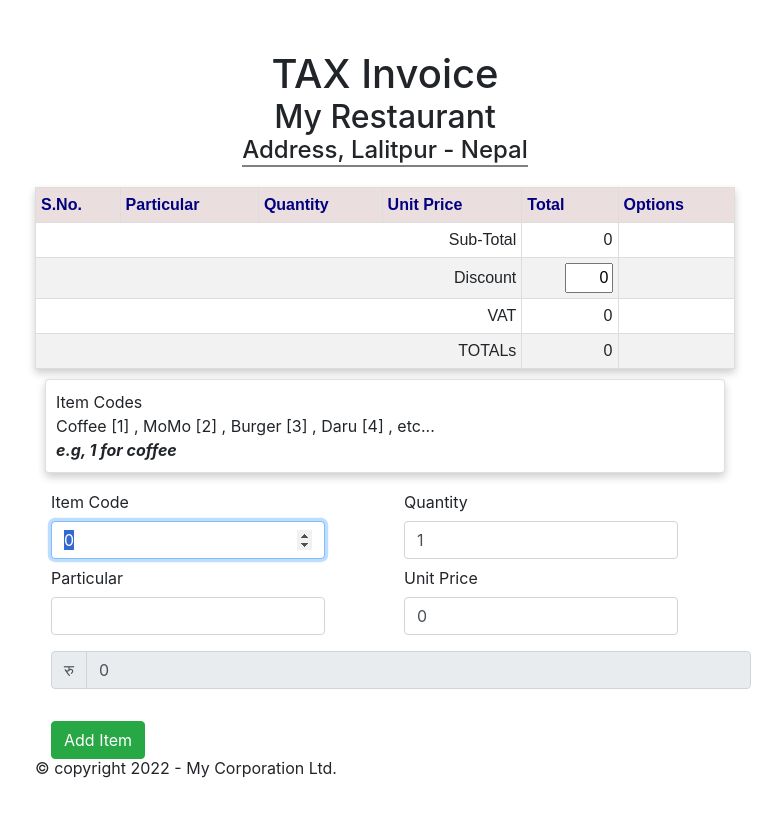
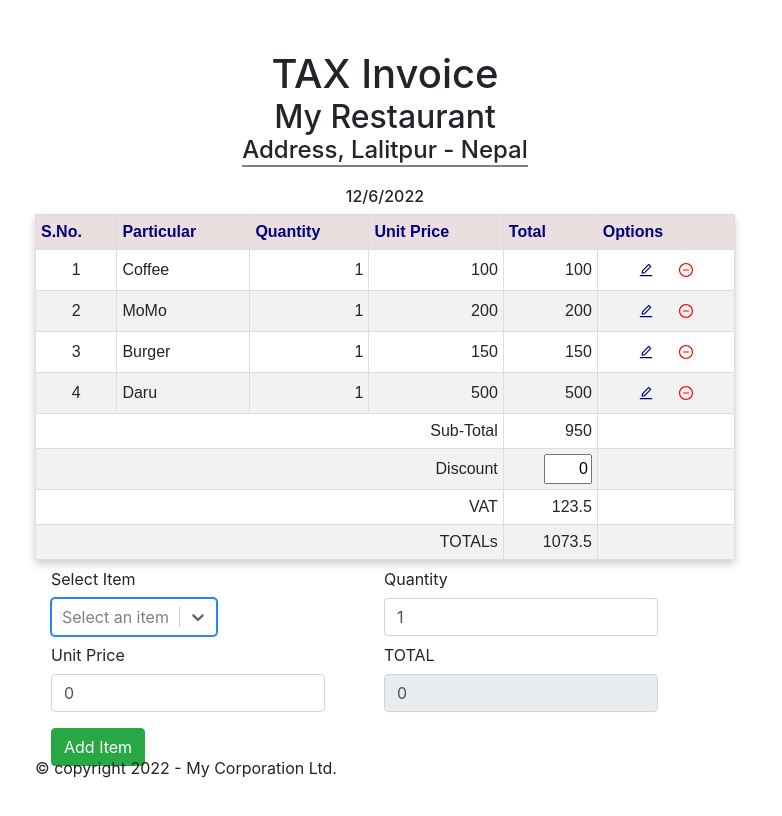
Before and after one commit to Gopal-Bhattarai/React, a React (Create React App) app: page / in a window 1280 px wide. Shown: the top 816 px of the page, without its empty margins (255-1037 px from the left). Built offline with nearby package versions, Linux system fonts and the light colour scheme.

Commit message:
created control "Creatable" using React-select & React-Toastify alerts

```diff
--- a/package.json
+++ b/package.json
@@ -7,9 +7,12 @@
     "@testing-library/react": "^13.4.0",
     "@testing-library/user-event": "^13.5.0",
     "react": "^18.2.0",
+    "react-datetime-picker": "^4.1.1",
     "react-dom": "^18.2.0",
     "react-icons": "^4.7.1",
     "react-scripts": "5.0.1",
+    "react-select": "^5.7.0",
+    "react-toastify": "^9.1.1",
     "react-widgets": "^5.8.4",
     "web-vitals": "^2.1.4"
   },
--- a/src/App.css
+++ b/src/App.css
@@ -101,7 +101,7 @@ input {
   font-size: 0.8em;
 }
 
-.errorMsg {
+/* .errorMsg {
   width: 300px;
   height: 100px;
   margin: 20px auto;
@@ -114,7 +114,7 @@ input {
   display: none;
   justify-content: center;
   align-items: center;
-}
+} */
 
 .footer{
   position: relative;
--- a/src/App.js
+++ b/src/App.js
@@ -1,13 +1,26 @@
 // import "./App.css";
+import { ToastContainer } from "react-toastify";
 import "./billing.css";
 
 import BillingList from "./component/BillingList";
-import CarsList from "./component/CarsList";
+// import CarsList from "./component/CarsList";
 import Footer from "./component/Footer";
 
 function App() {
   return (
     <div className="App">
+      <ToastContainer
+        position="top-center"
+        autoClose={5000}
+        hideProgressBar={false}
+        newestOnTop={false}
+        closeOnClick
+        rtl={false}
+        pauseOnFocusLoss
+        draggable
+        pauseOnHover
+        theme="light"
+        />
       {/* <CarsList /> */}
       <BillingList />
       <Footer />
--- a/src/component/BillingList.js
+++ b/src/component/BillingList.js
@@ -1,12 +1,14 @@
 import { useRef, useState, useEffect } from "react";
 import { AiOutlineMinusCircle, AiOutlineEdit } from "react-icons/ai";
 import { MENU } from "../constants/Menu";
+import { toast } from "react-toastify";
+// import Select from 'react-select'
+import Creatable from 'react-select/creatable'
+import 'react-toastify/dist/ReactToastify.css';
 
 function BillingList() {
-  const menu = MENU;
-
-  const [bills, setBills] = useState([]);
-  const [itemCode, setItemCode] = useState(0);
+  const [bills, setBills] = useState(MENU);
+  // const [itemCode, setItemCode] = useState(0);
   const [particular, setParticular] = useState("");
   const [quantity, setQuantity] = useState(1);
   const [unitPrice, setUnitPrice] = useState(0);
@@ -17,9 +19,9 @@ function BillingList() {
   const [grandTotal, setGrandTotal]   = useState(0);
   const [editState, setEditState] = useState(false);
   const [selectedBill, setSelectedBill] = useState(null);
-  const [errorMsg, setErrorMsg] = useState("");
+  // const [errorMsg, setErrorMsg] = useState("");
 
-  const errorMsgRef = useRef(null);
+  // const errorMsgRef = useRef(null);
   const itemCodeRef = useRef(null);
   const particularRef = useRef(null);
   const quantityRef = useRef(null);
@@ -28,31 +30,41 @@ function BillingList() {
 
 
   useEffect(()=>{
-    setSubTotal(bills.reduce((a,b) => a + b.total ,0));
+    setSubTotal(bills.reduce((a,b) => a + +b.total ,0));
     setLineTotal(quantity * unitPrice);
     setVat((subTotal - discount) * 13/100);
     setGrandTotal((subTotal - discount) + ((subTotal - discount) * 13/100))
   },[bills, quantity, unitPrice, subTotal, discount])
 
   //Timer function to clear(hide) error message
-  const clearErrorMsg = (seconds) => {
-    setTimeout(() => {
-      errorMsgRef.current.style.display = "none";
-    }, seconds);
-  };
+  // const clearErrorMsg = (seconds) => {
+  //   setTimeout(() => {
+  //     errorMsgRef.current.style.display = "none";
+  //   }, seconds);
+  // };
 
 
   const addItem = () => {
     if(!particular || quantity===0 || unitPrice ===0){
-        errorMsgRef.current.style.display = "flex";
+      toast.error('Please enter details', {
+        position: "top-center",
+        autoClose: 5000,
+        hideProgressBar: false,
+        closeOnClick: true,
+        pauseOnHover: true,
+        draggable: true,
+        progress: undefined,
+        theme: "light",
+        });
+        //errorMsgRef.current.style.display = "flex";
 
-        setErrorMsg(
-          "पागल होईगवा क्या ? \n what are you doing? <br> Particular, Quantity & Unit prices are mandatory!"
-        );
+        // setErrorMsg(
+        //   "पागल होईगवा क्या ? \n what are you doing? <br> Particular, Quantity & Unit prices are mandatory!"
+        // );
 
-        clearErrorMsg(7000);
-        itemCodeRef?.current.focus();
-        return;
+        // clearErrorMsg(7000);
+        // itemCodeRef?.current.focus();
+        // return;
       }
 
 
@@ -60,15 +72,19 @@ function BillingList() {
     setParticular('');
     setQuantity(1);
     setUnitPrice(0);
+    toast.success("New Item Added !")
+    particularRef?.current?.focus();
 };
 
   const updateCommit = () => {
     setBills(bills.map(bill=> bill.id === selectedBill.id ? {...bill, particular, quantity, unitPrice, total: quantity * unitPrice} : bill ))
-    setItemCode(0);
+    // setItemCode(0);
     setParticular('');
     setQuantity(1);
     setUnitPrice(0);
     setEditState(false)
+    toast.success("Update successful!")
+    particularRef?.current?.focus();
   }
 
   const updateItem = (bill) => {
@@ -77,6 +93,7 @@ function BillingList() {
     setUnitPrice(bill.unitPrice);
     setEditState(true);
     setSelectedBill(bill);
+    particularRef?.current?.focus();
   };
 
   const cancelUpdate =() => {
@@ -84,6 +101,7 @@ function BillingList() {
     setQuantity(1);
     setUnitPrice('');
     setEditState(false);
+    toast.warning("Cancelled Triggered")
   }
 
   const deleteItem = (id) => setBills(bills.filter(bill => bill.id!==id));
@@ -95,15 +113,16 @@ function BillingList() {
     }
   }
 
-  const checkMenu = () => {
-    menu.filter(item => {
-        if (parseInt(item.id) === parseInt(itemCode)){
-            setParticular(item.particular)
-            setUnitPrice(item.price)
-        }
-        return 0
-    })
-  }
+
+  // const checkMenu = () => {
+  //   bills.filter(item => {
+  //       if (parseInt(item.id) === parseInt(itemCode)){
+  //           setParticular(item.particular)
+  //           setUnitPrice(item.price)
+  //       }
+  //       return 0
+  //   })
+  // }
 
   return (
     <div>
@@ -111,9 +130,10 @@ function BillingList() {
         <h1 className="titleText">TAX Invoice</h1>
         <h2 className="nameText">My Restaurant</h2>
         <h4 className="addressText">Address, Lalitpur - Nepal</h4>
+        <h6 className="dateText">{new Date().toLocaleDateString("en-US") }</h6>
         <table className="myTable">
           <thead>
-            <tr>
+            <tr key="0">
               <th>S.No.</th>
               <th>Particular</th>
               <th>Quantity</th>
@@ -124,7 +144,7 @@ function BillingList() {
           </thead>
           <tbody>
             {bills.map((bill, i) => (
-              <tr key={bill.id}>
+              <tr key={+bill.id}>
                 <td align="center">{i + 1}</td>
                 <td>{bill.particular}</td>
                 <td align="right">{bill.quantity}</td>
@@ -153,23 +173,50 @@ function BillingList() {
             <tr><td colSpan="4" align="right">TOTALs</td><td align="right">{grandTotal}</td><td></td></tr>
           </tbody>
         </table>
-        <div className="errorMsg" ref={errorMsgRef}>
+        {/* <div className="errorMsg" ref={errorMsgRef}>
           {errorMsg}
-        </div>
+        </div> */}
       </div>
 
+
+      {/* //Previously written costomized Item codes
       <div className="card">
         <div className="label">Item Codes</div>
-          {menu.map(item => (
+          {bills.map(item => (
               <span key={item.id}> {item.particular} [{ item.id}] {", "}</span>
           ))} etc...
         <div><b><i>e.g, 1 for coffee</i></b></div>
-      </div>
+      </div> */}
 
       <div className="control d-flex">
         <div className="form-inline mx-3">
-          <label class="form-control-plaintext">Item Code</label>
-            <input
+          <label className="form-control-plaintext">Select Item</label>
+          <Creatable
+          options={bills.map(item=> ({...item, value: item.price, label: `${item.particular} Rs. ${item.unitPrice}`}) )}
+          isMulti={false}
+          placeholder="Select an item"
+          isSearchable={true}
+          autoFocus={true}
+          ref={particularRef}
+          onKeyDown={(e)=> e.key === 'Enter' ? unitPriceRef?.current.focus() : void 0 }
+          onChange={(e)=> {
+            setParticular(e.value)
+            e.unitPrice ? setUnitPrice(e.unitPrice) : setUnitPrice(0)
+            console.log(e);
+            }
+          }
+          />
+          <label className="form-control-plaintext">Unit Price</label>
+          <input
+            type="number"
+            className="form-control"
+            value={unitPrice}
+            ref={unitPriceRef}
+            onFocus={(e)=>e.target.select()}
+            onChange={(e) => setUnitPrice(e.target.value)}
+            onKeyDown={(e)=> e.key === 'Enter' ? quantityRef?.current.focus() : void 0 }
+          />
+            {/* <input
               type="number"
               class="form-control"
               value={itemCode}
@@ -177,55 +224,44 @@ function BillingList() {
               onBlur={checkMenu}
               onFocus={(e)=>e.target.select()}
               onChange={(e) => setItemCode(e.target.value)}
-              onKeyDown={(e) => e.key === 'Enter' ? particularRef.current.focus() : void 0 }
+              onKeyDown={(e) => e.key === 'Enter' ? particularRef?.current.focus() : void 0 }
               autoFocus
-            />
-            <label class="form-control-plaintext">Particular</label>
+            />  */}
+            {/* <label className="form-control-plaintext">Particular</label>
             <input
               type="text"
-              class="form-control"
+              className="form-control"
               value={particular}
               ref={particularRef}
               onChange={(e) => setParticular(e.target.value)}
               onKeyDown={(e) => e.key === 'Enter' ? quantityRef.current.focus() : void 0 }
-            />
+            /> */}
         </div>
 
         <div className="form-inline">
-          <label class="form-control-plaintext">Quantity</label>
+          <label className="form-control-plaintext">Quantity</label>
           <input
             type="number"
-            class="form-control"
+            className="form-control"
             value={quantity}
             ref={quantityRef}
             onFocus={(e)=>e.target.select()}
             onChange={(e) => setQuantity(e.target.value)}
-            onKeyDown={(e)=> e.key === 'Enter' ? unitPriceRef.current.focus() : void 0 }
+            onKeyDown={(e)=> e.key === 'Enter' ? (editState? updateCommit() : addItem() ) : void 0 }
           />
-          <label class="form-control-plaintext">Unit Price</label>
-          <input
-            type="number"
-            class="form-control"
-            value={unitPrice}
-            ref={unitPriceRef}
-            onFocus={(e)=>e.target.select()}
-            onChange={(e) => setUnitPrice(e.target.value)}
-            onKeyDown={(e)=> e.key === 'Enter' ? submitRef.current.focus() : void 0 }
-          />
+          <div className="form-inline">
+          <label className="form-control-plaintext">TOTAL</label>
+              <input type="number" className="form-control" value={lineTotal} readOnly aria-label="Amount (to the nearest Rupees)" />
+          </div>
         </div>
-
       </div>
       <div className="controlButtons">
-      <div class="input-group m-3">
-          <div class="input-group-prepend">
-            <span class="input-group-text">रु</span>
-          </div>
-          <input type="text" class="form-control" value={lineTotal} readOnly aria-label="Amount (to the nearest Rupees)" />
-      </div>
+
 
         <button id="btnAddItem" className="btn btn-success m-3"
         ref={submitRef}
         onClick={editState ? updateCommit : addItem }
+        // onFocus={(e)=>itemCodeRef.current.focus()}
         onKeyDown={(e) => e.key === 'Enter' ? itemCodeRef.current.focus() : void 0}
         >{editState ? 'Update' : 'Add Item' }</button>
         {editState && <button id="btnAddItem" className="btn btn-warning m-3" onClick={cancelUpdate}>Cancel</button>}
--- a/src/component/CarsList.js
+++ b/src/component/CarsList.js
@@ -133,6 +133,7 @@ const CarsList = () => {
               onChange={(e) => setBrand(e.target.value)}
               value={brand}
               ref={brandRef}
+              onKeyDown={(e) => e.key === 'Enter' ? modelRef.current.focus() : void 0 }
             />
           </div>
           <div>
@@ -144,6 +145,7 @@ const CarsList = () => {
               onChange={(e) => setModel(e.target.value)}
               value={model}
               ref={modelRef}
+              onKeyDown={(e) => e.key === 'Enter' ? priceRef.current.focus() : void 0 }
             />
           </div>
           <div>
@@ -156,6 +158,7 @@ const CarsList = () => {
               onChange={(e) => setPrice(e.target.value)}
               value={price}
               ref={priceRef}
+              onKeyDown={(e) => e.key === 'Enter' ?(editState ? updateCar() : addCar() ) : void 0 }
             />
           </div>
           <div></div>
--- a/src/constants/Menu.js
+++ b/src/constants/Menu.js
@@ -3,24 +3,32 @@ export const MENU = [
       id: 1,
       particular: "Coffee",
       unit: "per cup",
-      price: 100,
+      unitPrice: 100,
+      quantity: 1,
+      total: 100
     },
     {
       id: 2,
       particular: "MoMo",
       unit: "10 pcs",
-      price: 200,
+      unitPrice: 200,
+      quantity: 1,
+      total: 200
     },
     {
       id: 3,
       particular: "Burger",
       unit: "per pc",
-      price: 150,
+      unitPrice: 150,
+      quantity: 1,
+      total: 150
     },
     {
       id: 4,
       particular: "Daru",
       unit: "per peg",
-      price: 500,
+      unitPrice: 500,
+      quantity: 1,
+      total: 500
     },
   ];
```
Also changed, not shown: 1 other file (tests, documents, lock files or other folders).
